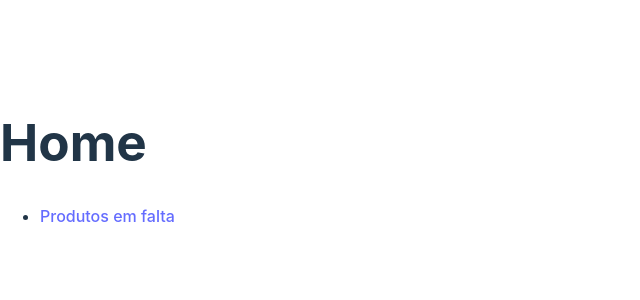
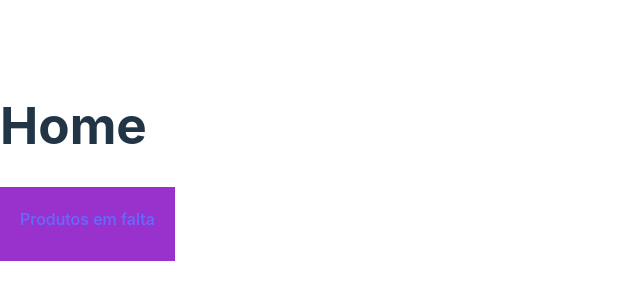
Before and after one commit to GustavoTardin/Stock-Project, a React (Vite) app in the folder app/frontend/: page /menu in a window 1280 px wide. Shown: the part 238-538 px from the top of the page, without its empty margins (0-640 px from the left). Built offline with nearby package versions, Linux system fonts and the light colour scheme.

Commit message:
feat: coloca css basico no NavBar e o adiciona  na página administrativa

```diff
--- a/app/frontend/src/Components/Navbar.tsx
+++ b/app/frontend/src/Components/Navbar.tsx
@@ -1,18 +1,23 @@
+import '../Styles/Navbar.css';
+
 function NavBar() {
   const credential = localStorage.getItem('credential');
   const isAdmin = credential === 'Administrador';
-  const storeAcess = isAdmin || credential === 'lojista';
-  const stockAcess = isAdmin || credential === 'Estoquista';
+  const storeAccess = isAdmin || credential === 'lojista';
+  const stockAccess = isAdmin || credential === 'Estoquista';
+
   return (
-    <ul>
-      {(storeAcess) && (
+    <div className="nav-container">
+      <ul className="nav-list">
+        {storeAccess && (
           <li>
             <a href="/novo-pedido">Novo Pedido</a>
-        </li>)}
+          </li>
+        )}
         <li>
           <a href="/produtos-em-falta">Produtos em falta</a>
         </li>
-      {stockAcess && (
+        {stockAccess && (
           <>
             <li>
               <a href="/pedidos-pendentes">Pedidos pendentes</a>
@@ -22,8 +27,7 @@ function NavBar() {
             </li>
           </>
         )}
-      {
-            (isAdmin) && (
+        {isAdmin && (
           <>
             <li>
               <a href="/painel-administrativo">Painel Administrativo</a>
@@ -31,9 +35,10 @@ function NavBar() {
             <li>
               <a href="/valuation">Valuation</a>
             </li>
-              </>)
-}
+          </>
+        )}
       </ul>
+    </div>
   );
 }
 
--- a/app/frontend/src/Pages/AdminPanel.tsx
+++ b/app/frontend/src/Pages/AdminPanel.tsx
@@ -1,6 +1,14 @@
+import NavBar from '../Components/Navbar';
+
 function AdminPanel() {
   return (
-    <h1>Painel Administrativo</h1>
+    <div>
+      <header>
+        <NavBar />
+      </header>
+      <h1>Painel Administrativo</h1>
+
+    </div>
   );
 }
 
--- /dev/null
+++ b/app/frontend/src/Styles/Navbar.css
@@ -0,0 +1,23 @@
+.nav-container {
+    display: flex;
+    justify-content: center;
+    align-items: center;
+    padding: 20px;
+    background-color: darkorchid;
+    /* Ajuste conforme necessário */
+}
+
+.nav-list {
+    list-style-type: none;
+    padding: 0;
+    margin: 0;
+}
+
+.nav-list li {
+    margin-bottom: 10px;
+    /* Espaçamento entre os itens da lista */
+}
+
+.nav-list a {
+    text-decoration: none;
+}
--- a/app/frontend/src/index.css
+++ b/app/frontend/src/index.css
@@ -25,10 +25,18 @@ a:hover {
 
 body {
   margin: 0;
+  padding: 0%;
   display: flex;
   place-items: center;
   min-width: 320px;
   min-height: 100vh;
+  height: 100%;
+}
+
+html {
+  height: 100%;
+  margin: 0%;
+  padding: 0%;
 }
 
 h1 {
```
Lines whose indentation alone changed are shown as unchanged.
